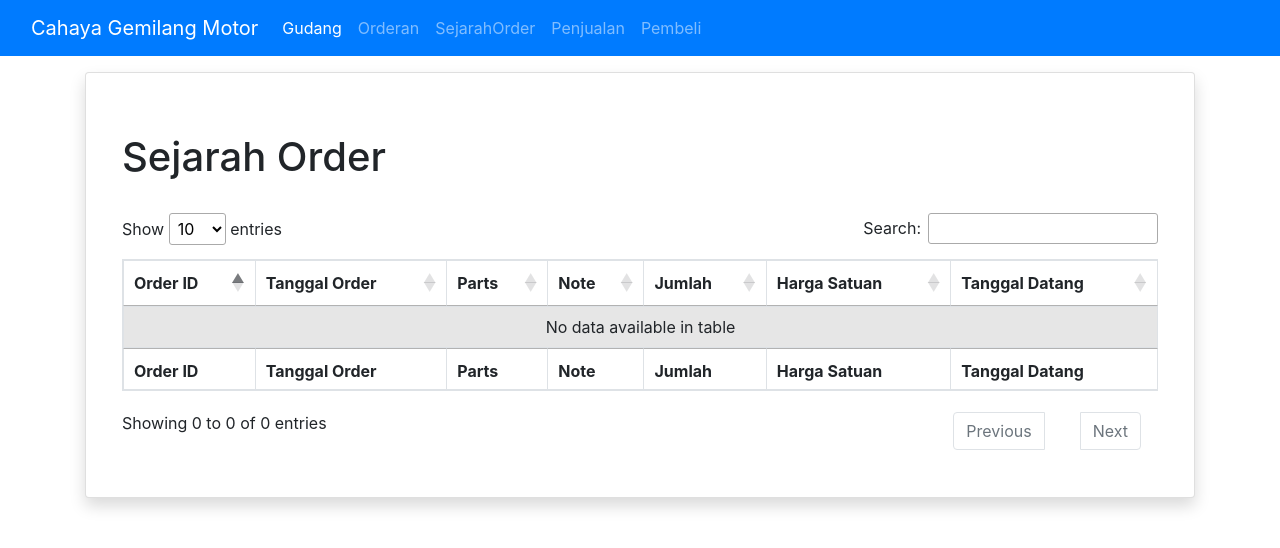
After one commit to madeyoga/CGM-App, a Django app: page /order_history/ in a window 1280 px wide. The commit adds this page. Shown: the top 548 px of the page. Run offline with Django 3.2, Linux system fonts and the light colour scheme; data that the repository does not hold is empty; some libraries are stand-ins or nearby versions.

Commit message:
Update client, Add page history for order

```diff
--- /dev/null
+++ b/CGM_App/webclient/static/webclient/js/order_history_app.js
@@ -0,0 +1,7 @@
+var app = new Vue({
+    el: '#app',
+	delimiters: ['[[', ']]'],
+    data: {
+        initialData: initialData
+    }
+});
--- /dev/null
+++ b/CGM_App/webclient/static/webclient/js/order_history_datatables.js
@@ -0,0 +1,13 @@
+$(document).ready(function() {
+    var table = $('#table-orders').DataTable();
+
+    $('#table-orders tbody').on( 'click', 'tr', function () {
+        if ( $(this).hasClass('selected')) {
+            $(this).removeClass('selected');
+        }
+        else {
+            table.$('tr.selected').removeClass('selected');
+            $(this).addClass('selected');
+        }
+    });
+});
--- a/CGM_App/webclient/templates/webclient/webclient_base.html
+++ b/CGM_App/webclient/templates/webclient/webclient_base.html
@@ -25,7 +25,10 @@
 	          <a class="nav-link active" aria-current="page" href="/webclient/gudang/">Gudang</a>
 	        </li>
 	        <li class="nav-item">
-	          <a class="nav-link" href="/webclient/order/">Order</a>
+	          <a class="nav-link" href="/webclient/order/">Orderan</a>
+			</li>
+			<li class="nav-item">
+	          <a class="nav-link" href="/webclient/order_history/">SejarahOrder</a>
 	        </li>
 	        <li class="nav-item">
 	          <a class="nav-link" href="/webclient/penjualan/">Penjualan</a>
--- a/CGM_App/webclient/templates/webclient/webclient_gudang.html
+++ b/CGM_App/webclient/templates/webclient/webclient_gudang.html
@@ -6,8 +6,6 @@
 	<meta charset="UTF-8">
 	<title>CGMApp - Gudang</title>
 
-	<link rel="stylesheet" type="text/css" href="https://cdn.datatables.net/1.10.22/css/dataTables.bootstrap4.min.css">
-	<link rel="stylesheet" type="text/css" href="https://cdn.datatables.net/1.10.22/css/jquery.dataTables.min.css">
 	<link rel="stylesheet" type="text/css" href="{% static 'webclient/css/gudang.css' %}">
 {% endblock %}
 
--- /dev/null
+++ b/CGM_App/webclient/templates/webclient/webclient_order_history.html
@@ -0,0 +1,102 @@
+{% extends "webclient/webclient_base.html" %}
+
+{% load static %}
+
+{% block header %}
+	<meta charset="UTF-8">
+	<title>CGMApp - Order</title>
+
+	<link rel="stylesheet" type="text/css" href="{% static 'webclient/css/order.css' %}">
+	<link rel="stylesheet" href="https://cdnjs.cloudflare.com/ajax/libs/font-awesome/4.7.0/css/font-awesome.min.css">
+{% endblock %}
+
+{% block content %}
+	<div id="app" class="container">
+		{% if messages %}
+			{% for message in messages %}
+				{% if message.level == DEFAULT_MESSAGE_LEVELS.ERROR %}
+				<div class="alert alert-danger text-center mt-3">
+					<p>{{ message }}</p>
+				</div>
+				{% else %}
+				<div class="alert alert-success text-center mt-3">
+					<p> {{ message }}</p>
+				</div>
+				{% endif %}
+			{% endfor %}
+        {% endif %}
+
+        <!-- CARD DATATABLE -->
+		<div class="shadow p-3 card mb-5 mt-3">
+			<div class="card-body">
+				<div class="row mt-4 mb-4">
+					<h1 class="col-md-6">Sejarah Order</h1>
+					<!-- <button id="add-new-button" class="col-md-3 btn btn-primary btn-sm" onclick="$('#post_modal').modal('show');">Tambah Order</button> -->
+					<!-- <button id="add-new-button" class="col-md-3 btn btn-primary btn-sm" onclick="$('#post_modal').modal('show');">Sejarah Order</button> -->
+				</div>
+
+				<!-- TABLE -->
+				<div class="table-responsive">
+					<table id="table-orders" class="table table-striped table-bordered" style="width:100%">
+						<thead>
+							<tr>
+								<th>Order ID</th>
+								<th>Tanggal Order</th>
+								<th>Parts</th>
+								<th>Note</th>
+								<th>Jumlah</th>
+								<th>Harga Satuan</th>
+								<th>Tanggal Datang</th>
+							</tr>
+						</thead>
+						<tbody>
+							<tr v-for="item in initialData" v-bind:key="item.id" v-bind:id="item.id">
+								<td>[[ item.id ]]</td>
+								<td>[[ item.tanggal_order_preview ]]</td>
+								<td>[[ item.nama_barang ]]</td>
+								<td>[[ item.note ]]</td>
+								<td class="dt-body-right">[[ item.jumlah ]]</td>
+								<td class="dt-body-right">[[ item.harga ]]</td>
+								<td>[[ item.tanggal_datang_preview ]]</td>
+							</tr>
+						</tbody>
+						<tfoot>
+							<tr>
+								<th>Order ID</th>
+								<th>Tanggal Order</th>
+								<th>Parts</th>
+								<th>Note</th>
+								<th>Jumlah</th>
+								<th>Harga Satuan</th>
+								<th>Tanggal Datang</th>
+							</tr>
+						</tfoot>
+					</table>
+				</div>
+				<!-- TABLE END -->
+			</div>
+        </div>
+        <!-- CARD DATATABLE END -->
+    </div>
+{% endblock %}
+
+{% block scripts %}
+	<script src="https://cdnjs.cloudflare.com/ajax/libs/moment.js/2.18.1/moment.min.js"></script>
+	{{ data|json_script:"initialData" }}
+	<script>
+		var initialData = JSON.parse(document.getElementById('initialData').textContent);
+		console.log(initialData);
+		for (orderData of initialData) {
+			orderData['tanggal_order_preview'] = moment(orderData.tanggal_order).format('DD-MM-YYYY HH:mm');
+			if (orderData.tanggal_datang != null) {
+				orderData['tanggal_datang_preview'] = moment(orderData.tanggal_datang).format('DD-MM-YYYY HH:mm');
+			}
+			else {
+				orderData['tanggal_datang_preview'] = "";
+			}
+		}
+	</script>
+	<script src="{% static 'webclient/js/order_history_app.js' %}" type="text/javascript"></script>
+	<script src="{% static 'webclient/js/order_history_datatables.js' %}" type="text/javascript"></script>
+	<script src="{% static 'webclient/js/jquery.mobile-events.min.js' %}" type="text/javascript"></script>
+{% endblock %}
--- a/CGM_App/webclient/urls.py
+++ b/CGM_App/webclient/urls.py
@@ -7,6 +7,7 @@ urlpatterns = [
     path('', views.index, name='webclient_index'),
     path('gudang/', views.index, name='webclient_gudang'),
     path('order/', views.order, name='webclient_order'),
+    path('order_history/', views.order_history, name='webclient_order_history'),
     path('pembeli/', views.pembeli, name='webclient_pembeli'),
     path('penjualan/', views.penjualan, name='webclient_penjualan'),
 
--- a/CGM_App/webclient/views.py
+++ b/CGM_App/webclient/views.py
@@ -1,11 +1,9 @@
-from django.forms import model_to_dict
 from django.http import HttpResponse, HttpResponseRedirect
 from django.shortcuts import render
 from django.views.decorators.http import require_http_methods
 from django.contrib import messages
 from .forms import PostNewItemForm, EditItemForm, PostNewOrderForm, EditOrderForm
 from datacenter.models import *
-from django.core import serializers
 
 
 # Create your views here.
@@ -19,8 +17,15 @@ def index(request):
 
 
 def order(request):
-    orders = Order.objects.all().values()
-    return render(request, 'webclient/webclient_order.html', {'data': list(orders)})
+    orders = Order.objects.filter(tanggal_datang=None).values()
+    return render(request,
+                  'webclient/webclient_order.html',
+                  {'data': list(orders)})
+
+
+def order_history(request):
+    order_histories = Order.objects.all().values()
+    return render(request, 'webclient/webclient_order_history.html', {'data': list(order_histories)})
 
 
 def penjualan(request):
```
Also changed, not shown: CGM_App/webclient/templates/webclient/webclient_order.html (+4 -3 lines).
